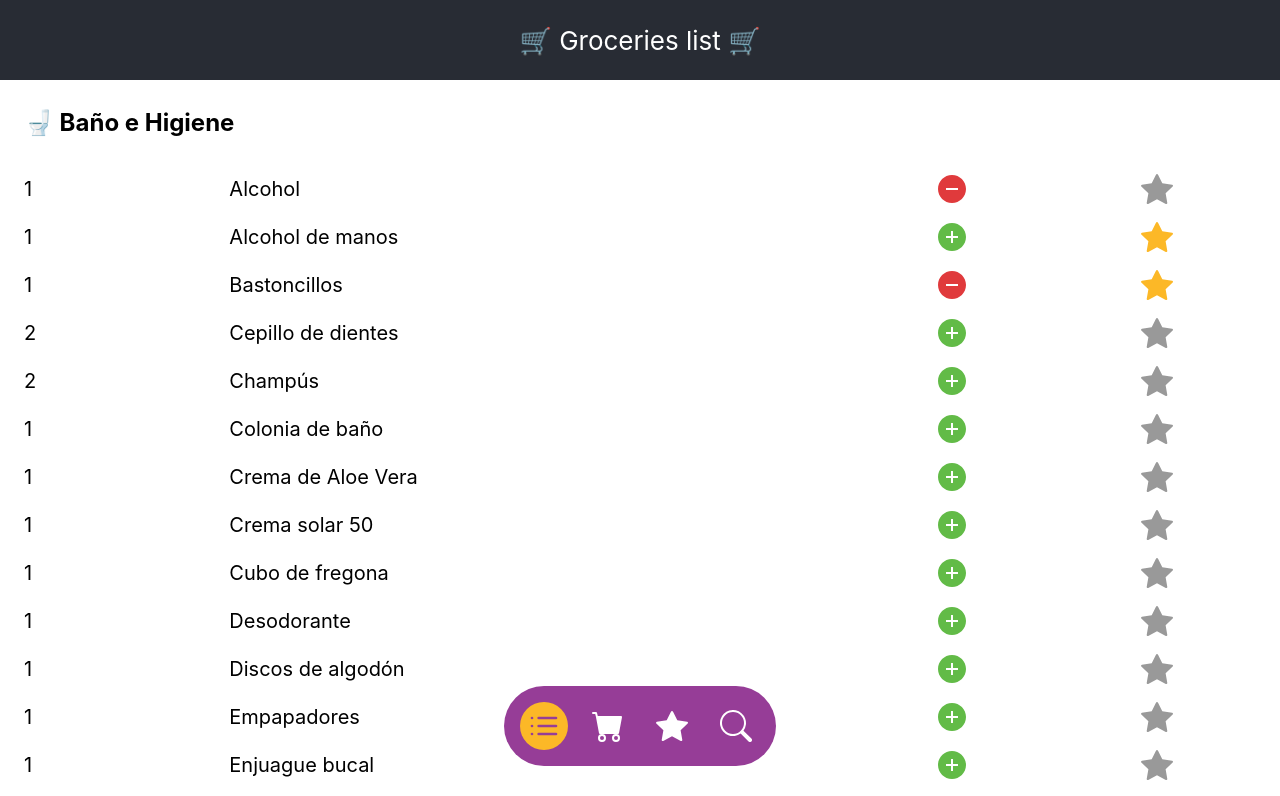
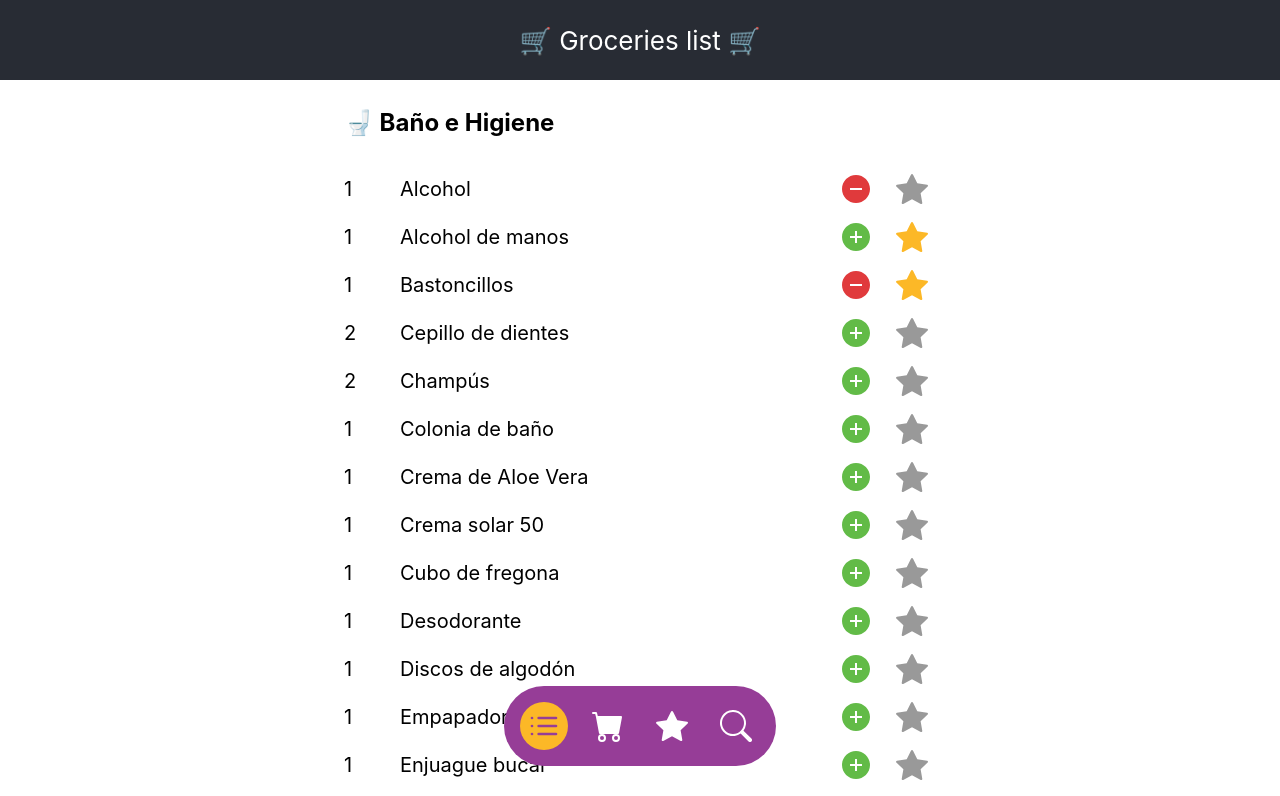
Before and after one commit to ulist-app/ulist-mvp, a React (Create React App) app: page / in a window 1280 px wide. Shown: the top 796 px of the page. Built offline with nearby package versions, Linux system fonts and the light colour scheme.

Commit message:
📱 improve list item styles

```diff
--- a/src/infrastructure/ui/App/App.scss
+++ b/src/infrastructure/ui/App/App.scss
@@ -1,3 +1,10 @@
+.App {
+  align-items: center;
+  display: flex;
+  flex-direction: column;
+  justify-content: center;
+  width: 100%;
+}
 
 .App-header {
   background-color: #282c34;
@@ -8,6 +15,7 @@
   justify-content: center;
   font-size: calc(10px + 2vmin);
   color: white;
+  width: 100%;
 }
 
 .App-main {
@@ -15,7 +23,9 @@
   display: flex;
   flex-direction: column;
   justify-content: space-between;
+  max-width: 640px;
   padding-bottom: 144px;
+  width: 100%;
 }
 
 .App-link {
--- a/src/infrastructure/ui/components/ListItem.scss
+++ b/src/infrastructure/ui/components/ListItem.scss
@@ -3,7 +3,7 @@
   border-radius: 24px;
   display: grid;
   font-size: 1.25rem;
-  grid-template-columns: 1fr 50% 1fr 1fr;
+  grid-template-columns: 48px auto 48px 48px;
   grid-template-rows: 1fr;
   gap: 8px;
   padding: 8px;
```
